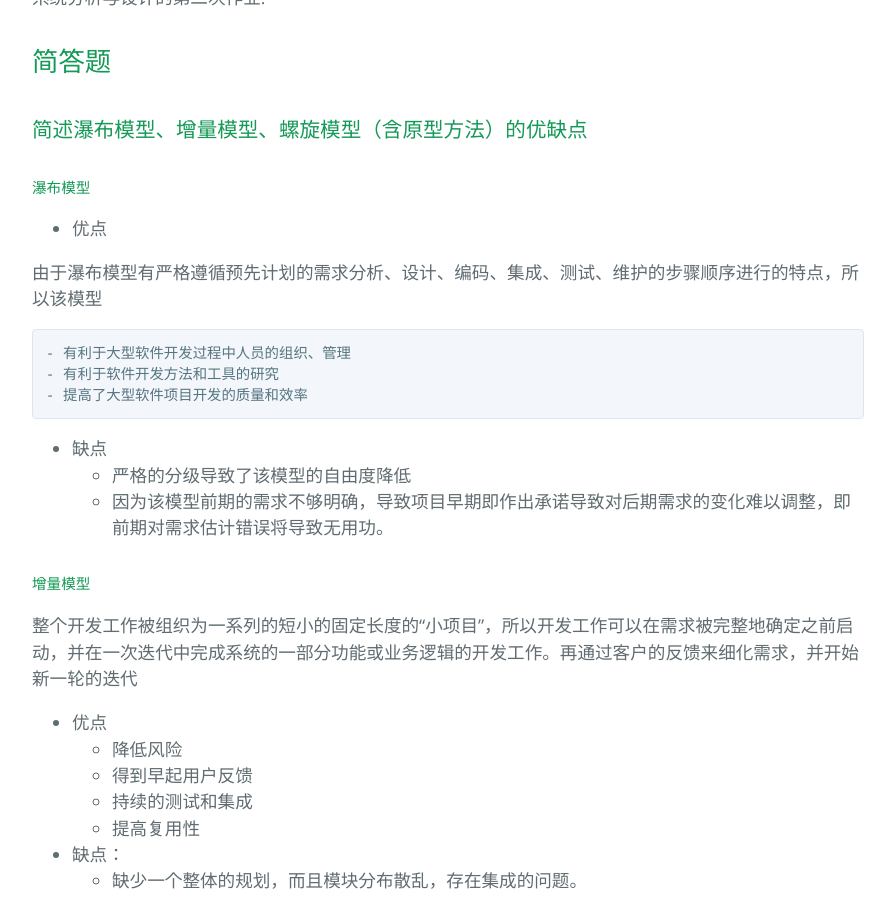
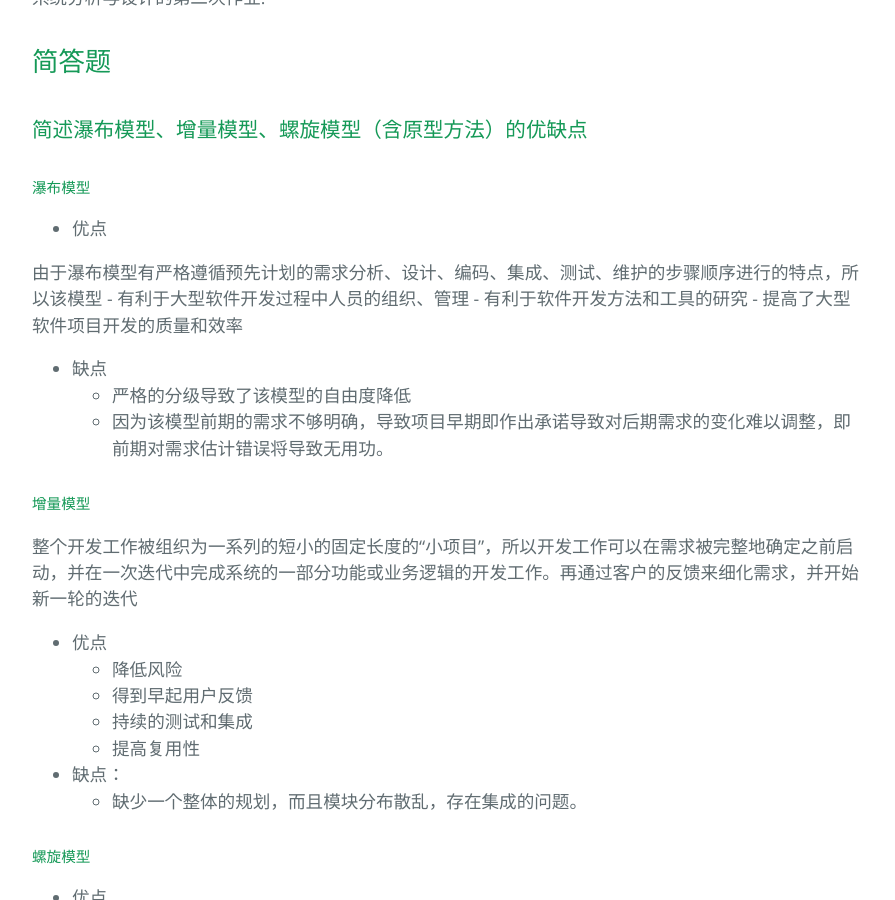
Before and after one commit to Heimzeng/Heimzeng.github.io, a Jekyll site: the page built from _posts/2018-03-22-Software-System-Analysis-and-Design-HW2.md, in a window 1280 px wide and 900 px high, scrolled down 492 px. Shown: the whole window, without its empty margins (192-1087 px from the left). Built offline with Jekyll 4.4.1, drawn with Linux system fonts in a browser that asks for light colours.

Commit message:
修正排版

```diff
--- a/_posts/2018-03-22-Software-System-Analysis-and-Design-HW2.md
+++ b/_posts/2018-03-22-Software-System-Analysis-and-Design-HW2.md
@@ -10,7 +10,6 @@
 - 优点
 
 由于瀑布模型有严格遵循预先计划的需求分析、设计、编码、集成、测试、维护的步骤顺序进行的特点，所以该模型
-
 	- 有利于大型软件开发过程中人员的组织、管理
 	- 有利于软件开发方法和工具的研究
 	- 提高了大型软件项目开发的质量和效率
@@ -44,7 +43,7 @@
 	- 过多的迭代次数会增加开发成本，延迟提交时间
 
 ### 简述 UP 的三大特点，其中哪些内容体现了用户驱动的开发，哪些内容体现风险驱动的开发？
-特点
+##### 特点
 - 迭代和增量：每一次迭代都会产生一个新的版本，并且得到用户对该版本的反馈，进一步调节下一次迭代的重心
 - 以架构建筑为中心：UP坚持认为架构是项目团队努力塑造系统的核心。由于没有单个模型足以涵盖系统的所有方面，统一过程支持多种体系结构模型和视图
 - 注重风险：UP要求项目团队专注于在项目生命周期的早期解决最关键的风险问题。必须选择每个迭代的可交付成果，尤其是精化阶段，以确保首先解决最大风险。
```
